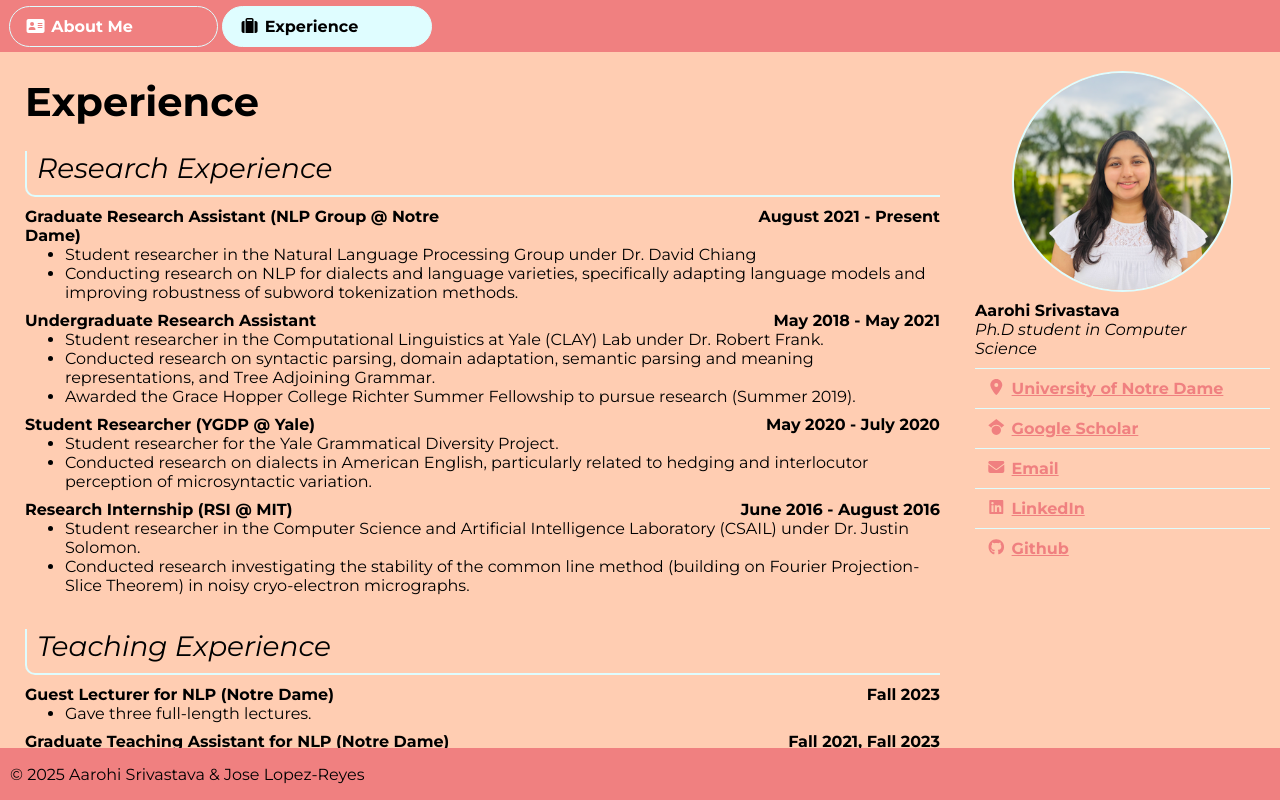
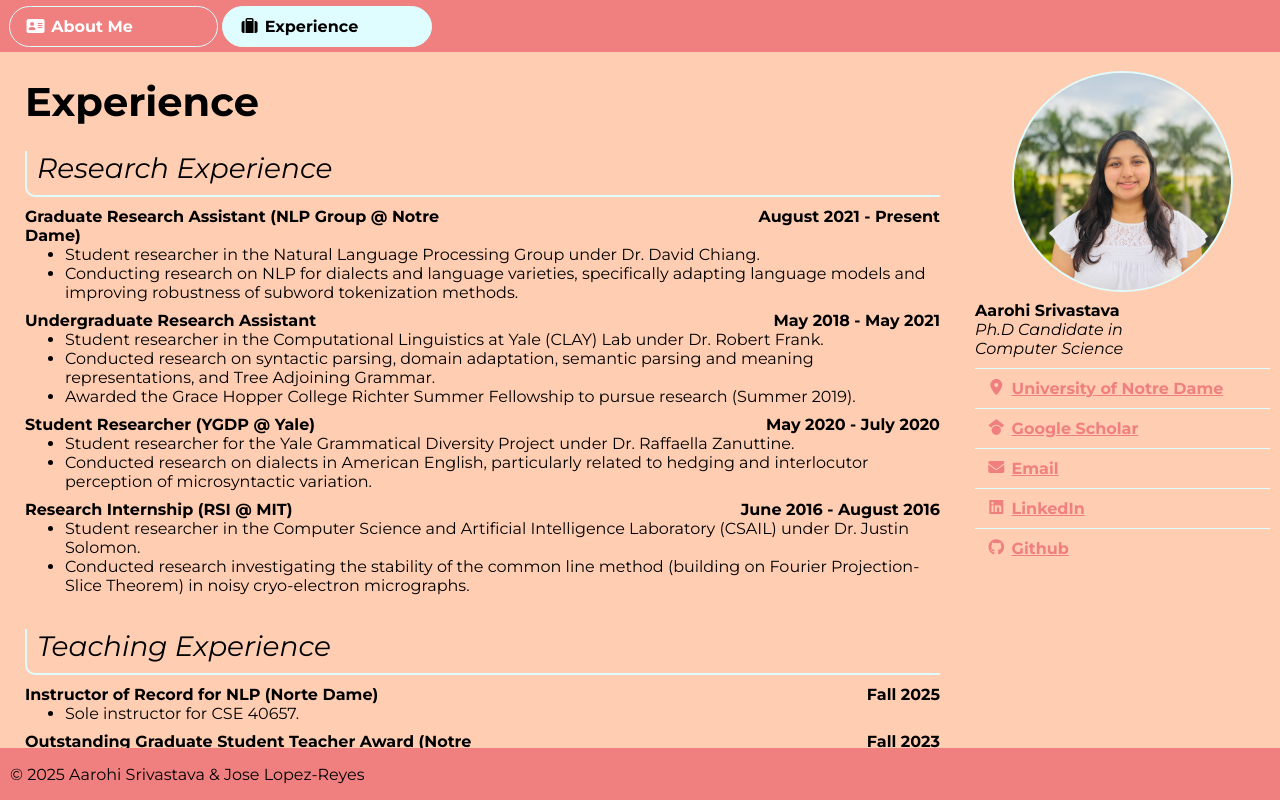
Before and after one commit to joserys/aarohi, a React (Vite) app: page /experience in a window 1280 px wide. Built offline with nearby package versions, Linux system fonts and the light colour scheme.

Commit message:
Fulfillment of requested updates * Grammatical fixes * Additions to experience * Additional detailed info of pervious data * Updates to timeline

```diff
--- a/src/components/pages/about.jsx
+++ b/src/components/pages/about.jsx
@@ -7,8 +7,8 @@ const About = () => {
 		<>
 			<Text type="title" classOverride="width-12">About Me</Text>
 			<Text>
-				I'm a fourth-year Ph.D student in
-				Computer Science at the University of Notre Dame. I work in Dr. David Chiang's <Url link="https://nlp.nd.edu/" external={true}>Natural Language Processing</Url> (NLP) lab. I am passionate about NLP research and applications, particularly related
+				I'm a fourth-year Ph.D candidate in
+				computer science at the University of Notre Dame. I work in Dr. David Chiang's <Url link="https://nlp.nd.edu/" external={true}>Natural Language Processing</Url> (NLP) lab. I am passionate about NLP research and applications, particularly related
 				to language modeling and downstream tasks in low-resource settings. I graduated from
 				Yale University with a B.S. in Computer Science, where I worked in the <Url link="https://clay.yale.edu/" external={true}>computational linguistics</Url> lab. I am originally from Morgantown, West Virginia.
 			</Text>
--- a/src/components/pages/experience.jsx
+++ b/src/components/pages/experience.jsx
@@ -11,7 +11,7 @@ const Experience = () => {
 
 				<HeadingDate title="Graduate Research Assistant (NLP Group @ Notre Dame)" date="August 2021 - Present"/>
 				<ul>
-					<li>Student researcher in the Natural Language Processing Group under Dr. David Chiang</li>
+					<li>Student researcher in the Natural Language Processing Group under Dr. David Chiang.</li>
 					<li>Conducting research on NLP for dialects and language varieties, specifically adapting language
 						models and improving robustness of subword tokenization methods.</li>
 				</ul>
@@ -26,7 +26,7 @@ const Experience = () => {
 
 				<HeadingDate title="Student Researcher (YGDP @ Yale)" date="May 2020 - July 2020" />
 				<ul>
-					<li>Student researcher for the Yale Grammatical Diversity Project.</li>
+					<li>Student researcher for the Yale Grammatical Diversity Project under Dr. Raffaella Zanuttine.</li>
 					<li>Conducted research on dialects in American English, particularly related to hedging and interlocutor
 						perception of microsyntactic variation.</li>
 				</ul>
@@ -42,6 +42,16 @@ const Experience = () => {
 			<article>
 				<Text type="sub-title">Teaching Experience</Text>
 
+				<HeadingDate title="Instructor of Record for NLP (Norte Dame)" date="Fall 2025" />
+				<ul>
+					<li>Sole instructor for CSE 40657.</li>
+				</ul>
+
+				<HeadingDate title="Outstanding Graduate Student Teacher Award (Notre Dame)" date="Fall 2023" />
+				<ul>
+					<li>Awarded for Natural Language Processing (Fall 2023) by the Kaneb Center for Teaching Excellence.</li>
+				</ul>
+
 				<HeadingDate title="Guest Lecturer for NLP (Notre Dame)" date="Fall 2023" />
 				<ul>
 					<li>Gave three full-length lectures.</li>
@@ -53,7 +63,7 @@ const Experience = () => {
 						assignments.</li>
 					<li>Graded assignments with coding and written components.</li>
 					<li>Designed a project assignment from scratch.</li>
-					<li>Guided students as they worked on their course projects</li>
+					<li>Guided students as they worked on their course projects.</li>
 				</ul>
 
 				<HeadingDate title="Instructor (Inspirit AI)" date="June 2020 - January 2021" />
@@ -83,7 +93,12 @@ const Experience = () => {
 			<article>
 				<Text type="sub-title">Service and Outreach</Text>
 
-				<HeadingDate title="Program Chair and Organizer, MSLD 2025" date="November 2024 - Present" />
+				<HeadingDate title="Graduate Student Representative, CSE Committee on Inclusive Excellence and Engagement (Notre Dame)" date="September 2024 - Present" />
+				<ul>
+					<li>Organized activities to improve CSE graduate students’ engagement and sense of belonging.</li>
+				</ul>
+
+				<HeadingDate title="Program Chair and Organizer, MSLD 2025" date="November 2024 - April 2025" />
 				<ul>
 					<li>Served as the program chair for the 2025 Midwest Speech and Language Days (MSLD) conference and took on additional organizational duties.</li>
 				</ul>
@@ -93,7 +108,7 @@ const Experience = () => {
 					<li>Member of the programming committee of the Workshop on NLP for Similar Languages, Varieties, and Dialects (VarDial).</li>
 				</ul>
 
-				<HeadingDate title="Department Representative, Graduate Student Government (Notre Dame)" date="August 2023 - Present" />
+				<HeadingDate title="Department Representative, Graduate Student Government (Notre Dame)" date="August 2023 - May 2025" />
 				<ul>
 					<li>Discussed department- and university-level graduate student concerns and policies.</li>
 				</ul>
@@ -137,7 +152,6 @@ const Experience = () => {
 
 				<HeadingDate title="Software Engineering Internship (Tact.ai, Sunnyvale, CA)" date="Summer 2021" />
 				<ul>
-					<li>Software Engineering Internship (Tact.ai, Sunnyvale, CA)</li>
 					<li>Intern on the AI Team working on semantic parsing.</li>
 					<li>Implemented error analysis metrics of the ML model in Python with Pytorch.</li>
 					<li>Developed a new decoding algorithm, implemented in Python.</li>
--- a/src/components/templates/header.jsx
+++ b/src/components/templates/header.jsx
@@ -13,7 +13,7 @@ const Header = ({hide = false}) => {
 				<Image view={smallProfilePic} download={largeProfilePic} downloadAs="Aarohi_Srivastava_Profile.png" alt="Image of Aarohi Srivastava" />
 				<div className="profile-data">
 					<Text type="heading">Aarohi Srivastava</Text>
-					<Text type="sub-heading">Ph.D student in Computer Science</Text>
+					<Text type="sub-heading">Ph.D Candidate in Computer Science</Text>
 				</div>
 			</div>
 			<Url icon="fa-solid fa-location-dot" link="https://www.nd.edu/" external={true}>University of Notre Dame</Url>
```
